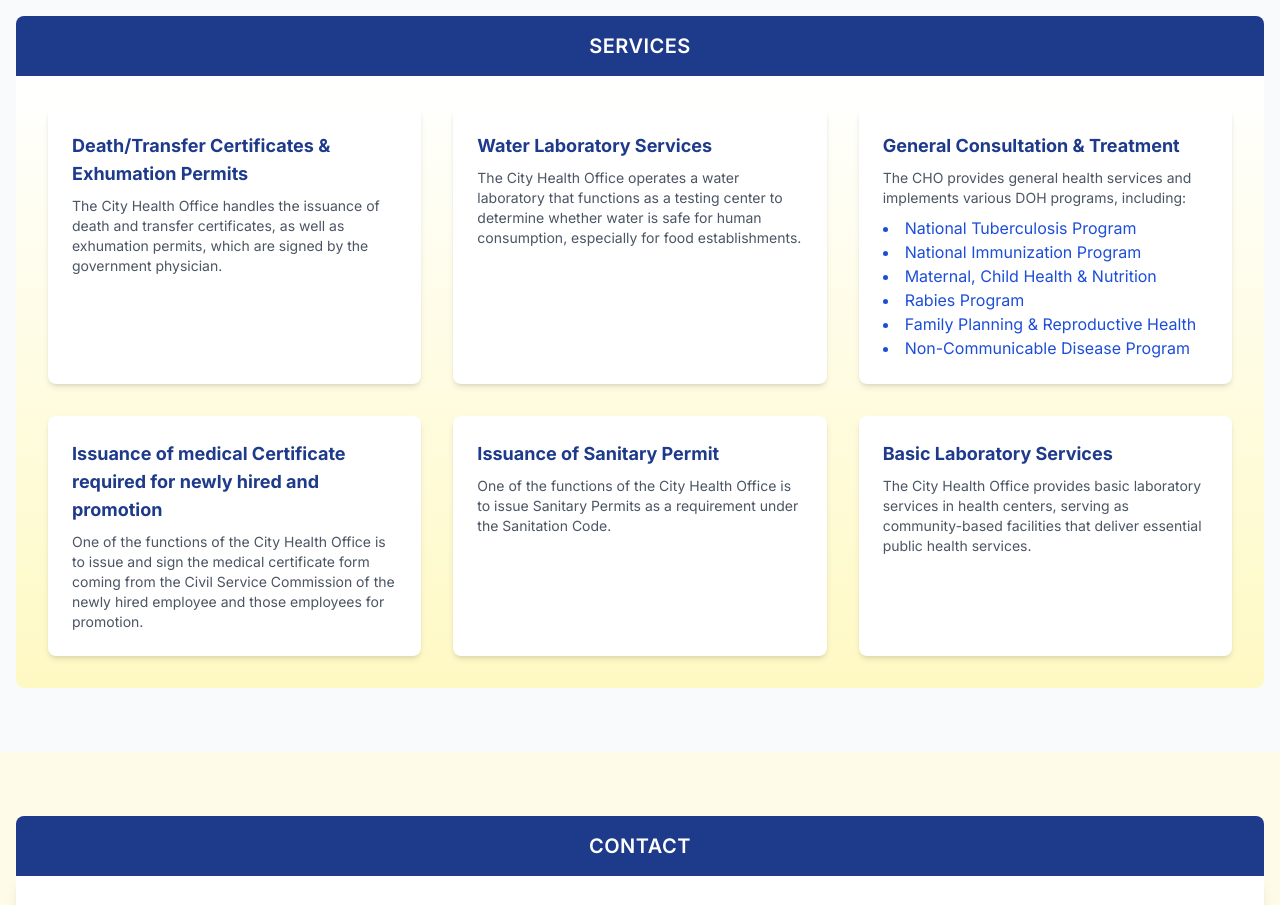
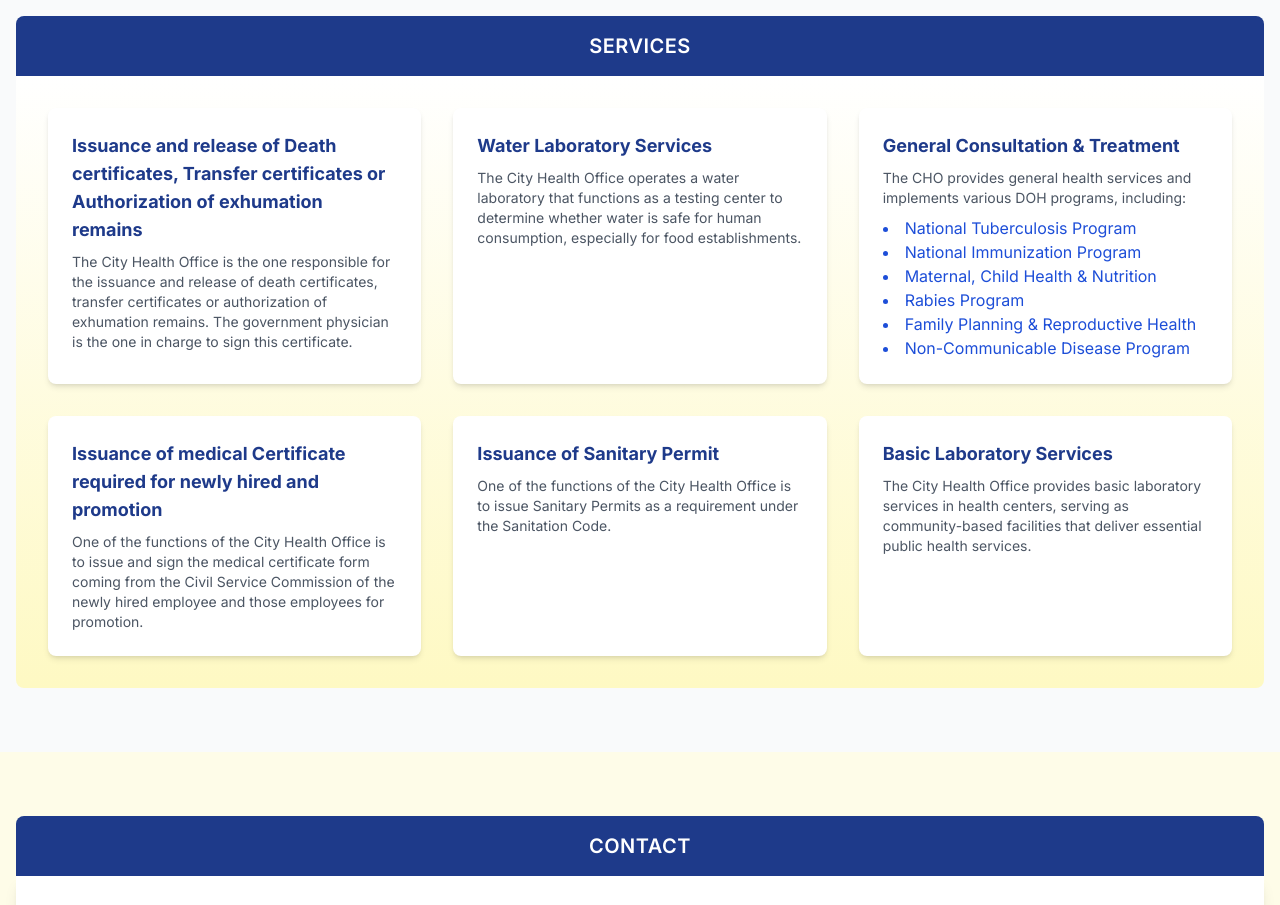
Before and after one commit to muntinlupacityhealthoffice/queue, a plain HTML site: page index.html in a window 1280 px wide. Shown: the part 1520-2425 px from the top of the page. Drawn offline with nearby package versions, Linux system fonts and the light colour scheme.

Commit message:
Update index.html

```diff
--- a/index.html
+++ b/index.html
@@ -111,8 +111,11 @@
             <div class="bg-gradient-to-b from-white to-yellow-100 rounded-b-lg p-8 grid grid-cols-1 sm:grid-cols-2 lg:grid-cols-3 gap-8">
                 <!-- Service Cards -->
                 <div class="bg-white rounded-lg shadow-md p-6 transform transition-transform duration-300 card-hover">
-                    <h3 class="font-bold text-blue-900 text-lg mb-2">Death/Transfer Certificates & Exhumation Permits</h3>
-                    <p class="text-gray-600 text-sm">The City Health Office handles the issuance of death and transfer certificates, as well as exhumation permits, which are signed by the government physician.</p>
+                    <h3 class="font-bold text-blue-900 text-lg mb-2"> Issuance and release of Death certificates, Transfer certificates or
+Authorization of exhumation remains  </h3>
+                    <p class="text-gray-600 text-sm">The City Health Office is the one responsible for the issuance and release of death
+certificates, transfer certificates or authorization of exhumation remains. The
+government physician is the one in charge to sign this certificate.  </p>
                 </div>
                 <div class="bg-white rounded-lg shadow-md p-6 transform transition-transform duration-300 card-hover">
                     <h3 class="font-bold text-blue-900 text-lg mb-2">Water Laboratory Services</h3>
```
